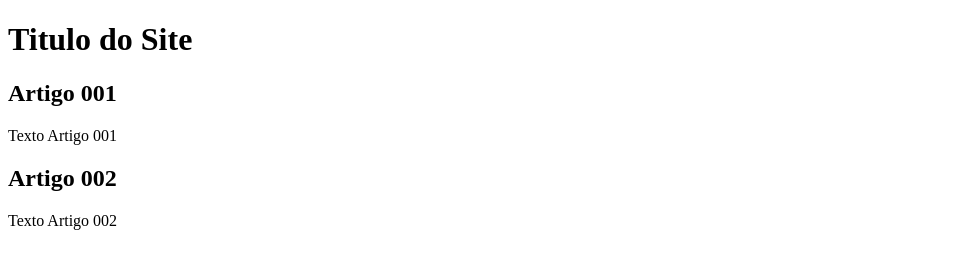
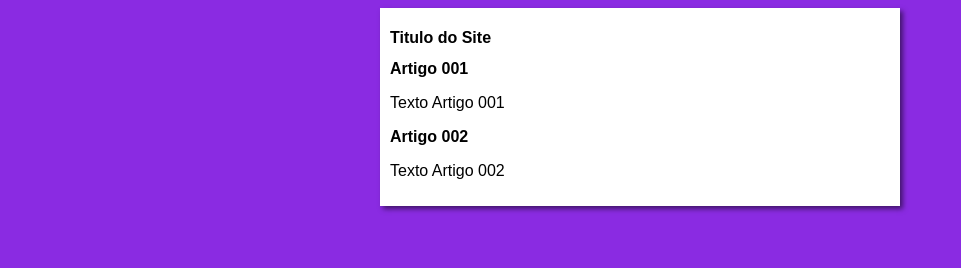
Before and after one commit to fabriciopianco/projeto-site, a plain HTML site: page index.html in a window 1280 px wide. Shown: the whole page, without its empty margins (0-961 px from the left). Drawn offline with Linux system fonts and the light colour scheme.

Commit message:
iniciei o design

```diff
--- /dev/null
+++ b/estilos/style.css
@@ -0,0 +1,16 @@
+* {
+    font-family: Arial, Helvetica, sans-serif;
+    font-size: 16px;
+}
+
+body {
+    background-color: blueviolet;
+}
+
+main {
+    background-color: white;
+    width: 500px;
+    margin: auto;
+    padding: 10px;
+    box-shadow: 3px 3px 5px rgba(0, 0, 0, 0.527);
+}
--- a/index.html
+++ b/index.html
@@ -4,6 +4,7 @@
     <meta charset="UTF-8">
     <meta name="viewport" content="width=device-width, initial-scale=1.0">
     <title>Titulo do Site</title>
+    <link rel="stylesheet" href="estilos/style.css">
 </head>
 <body>
     <main>
```
